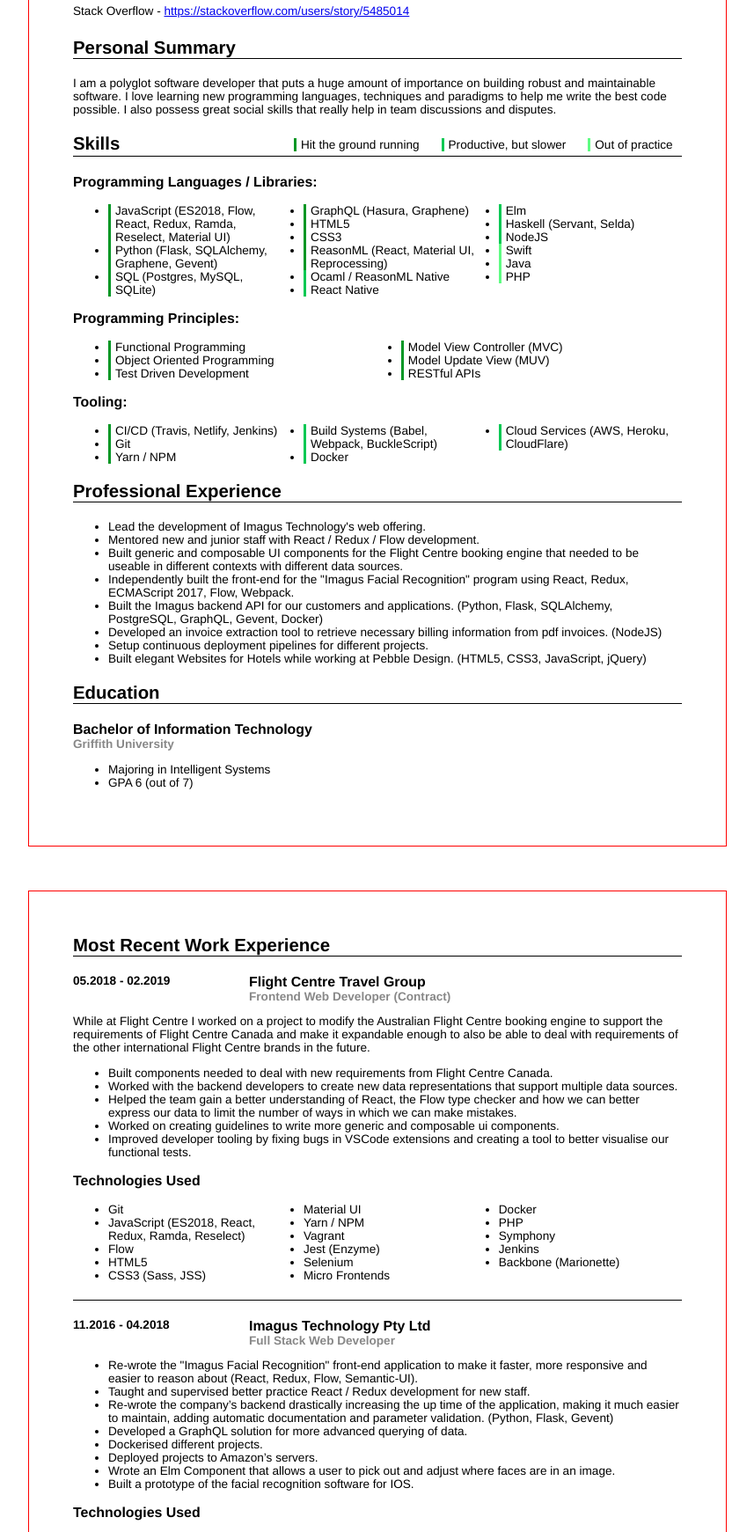
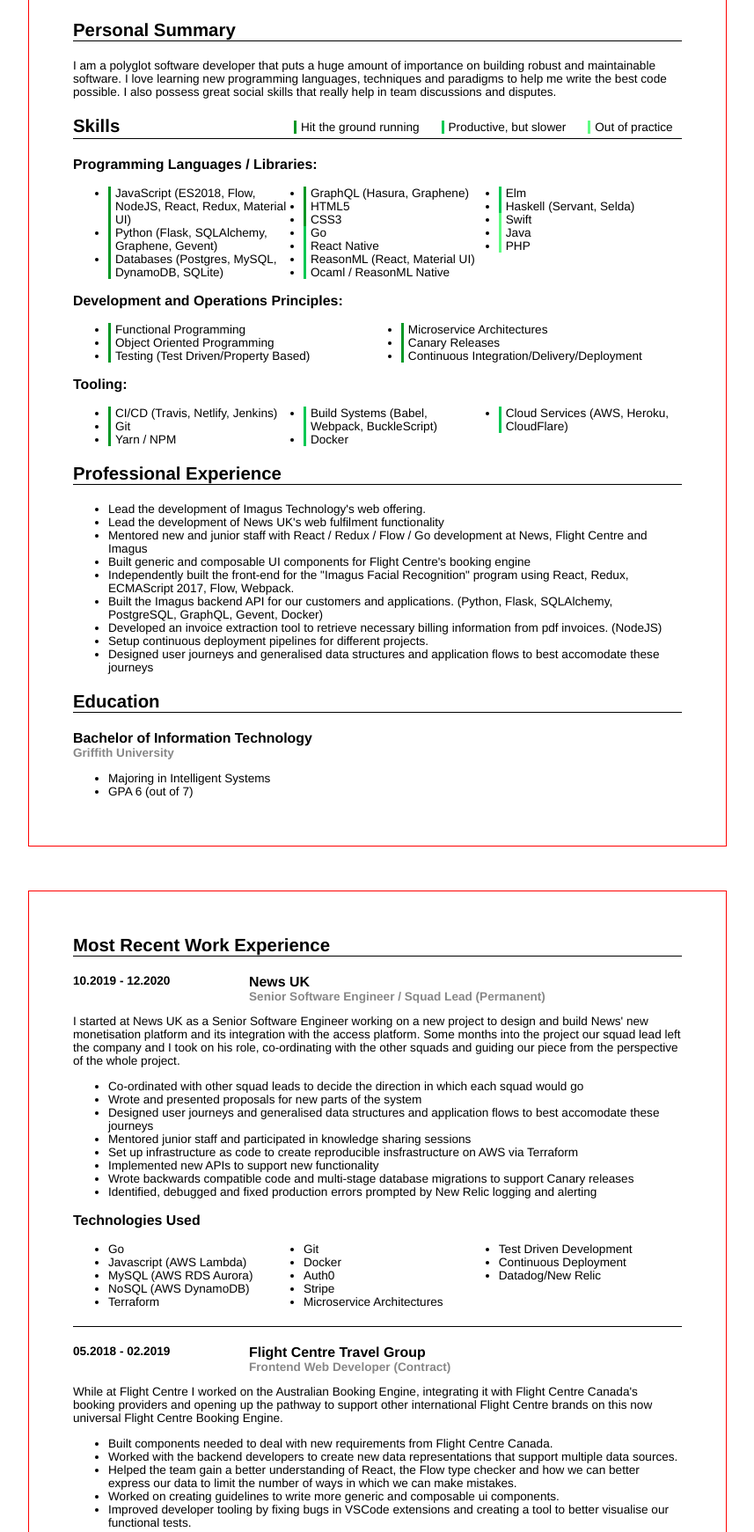
Before and after one commit to anisjonischkeit/cv, a plain HTML site: page index.html in a window 1280 px wide. Shown: the part 211-1952 px from the top of the page at 88% size, without its empty margins (18-875 px from the left). Drawn offline with Linux system fonts and the light colour scheme.

Commit message:
added news to work experience (unformatted)

```diff
--- a/index.html
+++ b/index.html
@@ -6,7 +6,7 @@
     <div class="a4Page">
       <h1>Anis Jonischkeit</h1>
       <div class="heading-hanger">
-        <div>Australia</div>
+        <div>Melbourne or Remote</div>
         <div>anis.jonischkeit@gmail.com</div>
       </div>
 
@@ -21,12 +21,6 @@
           LinkedIn -
           <a href="https://www.linkedin.com/in/anis-jonischkeit-841b0b11b/"
             >https://www.linkedin.com/in/anis-jonischkeit-841b0b11b/</a
-          >
-        </div>
-        <div>
-          Stack Overflow -
-          <a href="https://stackoverflow.com/users/story/5485014"
-            >https://stackoverflow.com/users/story/5485014</a
           >
         </div>
       </div>
@@ -54,38 +48,38 @@
       <h3>Programming Languages / Libraries:</h3>
       <ul class="threeColList competenceLists">
         <li class="vHighCompetence">
-          JavaScript (ES2018, Flow, React, Redux, Ramda, Reselect, Material UI)
+          JavaScript (ES2018, Flow, NodeJS, React, Redux, Material UI)
         </li>
         <li class="vHighCompetence">
           Python (Flask, SQLAlchemy, Graphene, Gevent)
         </li>
-        <li class="vHighCompetence">SQL (Postgres, MySQL, SQLite)</li>
+        <li class="vHighCompetence">
+          Databases (Postgres, MySQL, DynamoDB, SQLite)
+        </li>
         <li class="vHighCompetence">GraphQL (Hasura, Graphene)</li>
         <li class="vHighCompetence">HTML5</li>
         <li class="vHighCompetence">CSS3</li>
 
-        <li class="vHighCompetence">
-          ReasonML (React, Material UI, Reprocessing)
-        </li>
+        <li class="highCompetence">Go</li>
+        <li class="highCompetence">React Native</li>
+        <li class="highCompetence">ReasonML (React, Material UI)</li>
         <li class="highCompetence">Ocaml / ReasonML Native</li>
-        <li class="highCompetence">React Native</li>
         <li class="highCompetence">Elm</li>
         <li class="highCompetence">Haskell (Servant, Selda)</li>
-        <li class="highCompetence">NodeJS</li>
 
         <li class="avgCompetence">Swift</li>
         <li class="avgCompetence">Java</li>
         <li class="avgCompetence">PHP</li>
       </ul>
 
-      <h3>Programming Principles:</h3>
+      <h3>Development and Operations Principles:</h3>
       <ul class="twoColList competenceLists">
         <li class="vHighCompetence">Functional Programming</li>
         <li class="vHighCompetence">Object Oriented Programming</li>
-        <li class="vHighCompetence">Test Driven Development</li>
-        <li class="vHighCompetence">Model View Controller (MVC)</li>
-        <li class="vHighCompetence">Model Update View (MUV)</li>
-        <li class="vHighCompetence">RESTful APIs</li>
+        <li class="vHighCompetence">Testing (Test Driven/Property Based)</li>
+        <li class="vHighCompetence">Microservice Architectures</li>
+        <li class="vHighCompetence">Canary Releases</li>
+        <li class="vHighCompetence">Continuous Integration/Delivery/Deployment</li>
       </ul>
 
       <h3>Tooling:</h3>
@@ -97,23 +91,19 @@
           Build Systems (Babel, Webpack, BuckleScript)
         </li>
         <li class="highCompetence">Docker</li>
-        <li class="highCompetence">
-          Cloud Services (AWS, Heroku, CloudFlare)
-        </li>
+        <li class="highCompetence">Cloud Services (AWS, Heroku, CloudFlare)</li>
       </ul>
 
       <h2>Professional Experience</h2>
       <ul>
+        <li>Lead the development of Imagus Technology's web offering.</li>
+        <li>Lead the development of News UK's web fulfilment functionality</li>
         <li>
-          Lead the development of Imagus Technology's web offering.
+          Mentored new and junior staff with React / Redux / Flow / Go development at News, Flight Centre and Imagus
         </li>
         <li>
-          Mentored new and junior staff with React / Redux / Flow development.
-        </li>
-        <li>
-          Built generic and composable UI components for the Flight Centre
-          booking engine that needed to be useable in different contexts with
-          different data sources.
+          Built generic and composable UI components for Flight Centre's
+          booking engine
         </li>
         <li>
           Independently built the front-end for the "Imagus Facial Recognition"
@@ -127,13 +117,8 @@
           Developed an invoice extraction tool to retrieve necessary billing
           information from pdf invoices. (NodeJS)
         </li>
-        <li>
-          Setup continuous deployment pipelines for different projects.
-        </li>
-        <li>
-          Built elegant Websites for Hotels while working at Pebble Design.
-          (HTML5, CSS3, JavaScript, jQuery)
-        </li>
+        <li>Setup continuous deployment pipelines for different projects.</li>
+        <li> Designed user journeys and generalised data structures and application flows to best accomodate these journeys</li>
       </ul>
 
       <h2>Education</h2>
@@ -151,6 +136,69 @@
     </div>
     <div class="a4Page">
       <h2 class="pageHeading">Most Recent Work Experience</h2>
+
+      <div class="workExperience">
+        <div class="date">10.2019 - 12.2020</div>
+        <div class="company">
+          <h3>News UK</h3>
+          <h4>Senior Software Engineer / Squad Lead (Permanent)</h4>
+        </div>
+      </div>
+      <p>
+        I started at News UK as a Senior Software Engineer working on a new
+        project to design and build News' new monetisation platform and its
+        integration with the access platform. Some months into the project our
+        squad lead left the company and I took on his role, co-ordinating with
+        the other squads and guiding our piece from the perspective of the whole
+        project.
+      </p>
+      <ul>
+        <li>
+          Co-ordinated with other squad leads to decide the direction in which
+          each squad would go
+        </li>
+        <li>Wrote and presented proposals for new parts of the system</li>
+        <li>
+          Designed user journeys and generalised data structures and application
+          flows to best accomodate these journeys
+        </li>
+        <li>
+          Mentored junior staff and participated in knowledge sharing sessions
+        </li>
+        <li>
+          Set up infrastructure as code to create reproducible insfrastructure
+          on AWS via Terraform
+        </li>
+        <li>Implemented new APIs to support new functionality</li>
+        <li>
+          Wrote backwards compatible code and multi-stage database migrations to
+          support Canary releases
+        </li>
+        <li>
+          Identified, debugged and fixed production errors prompted by New Relic
+          logging and alerting
+        </li>
+      </ul>
+
+      <h3>Technologies Used</h3>
+      <ul class="threeColList">
+        <li>Go</li>
+        <li>Javascript (AWS Lambda)</li>
+        <li>MySQL (AWS RDS Aurora)</li>
+        <li>NoSQL (AWS DynamoDB)</li>
+        <li>Terraform</li>
+        <li>Git</li>
+        <li>Docker</li>
+        <li>Auth0</li>
+        <li>Stripe</li>
+        <li>Microservice Architectures</li>
+        <li>Test Driven Development</li>
+        <li>Continuous Deployment</li>
+        <li>Datadog/New Relic</li>
+      </ul>
+
+      <div class="dividingLine"></div>
+
       <div class="workExperience">
         <div class="date">05.2018 - 02.2019</div>
         <div class="company">
@@ -159,11 +207,10 @@
         </div>
       </div>
       <p>
-        While at Flight Centre I worked on a project to modify the Australian
-        Flight Centre booking engine to support the requirements of Flight
-        Centre Canada and make it expandable enough to also be able to deal with
-        requirements of the other international Flight Centre brands in the
-        future.
+        While at Flight Centre I worked on the Australian Booking Engine,
+        integrating it with Flight Centre Canada's booking providers and opening
+        up the pathway to support other international Flight Centre brands on
+        this now universal Flight Centre Booking Engine.
       </p>
       <ul>
         <li>
@@ -210,7 +257,8 @@
       </ul>
 
       <div class="dividingLine"></div>
-
+    </div>
+    <div class="a4Page">
       <div class="workExperience">
         <div class="date">11.2016 - 04.2018</div>
         <div class="company">
@@ -243,9 +291,7 @@
           Wrote an Elm Component that allows a user to pick out and adjust where
           faces are in an image.
         </li>
-        <li>
-          Built a prototype of the facial recognition software for IOS.
-        </li>
+        <li>Built a prototype of the facial recognition software for IOS.</li>
       </ul>
 
       <h3>Technologies Used</h3>
```
